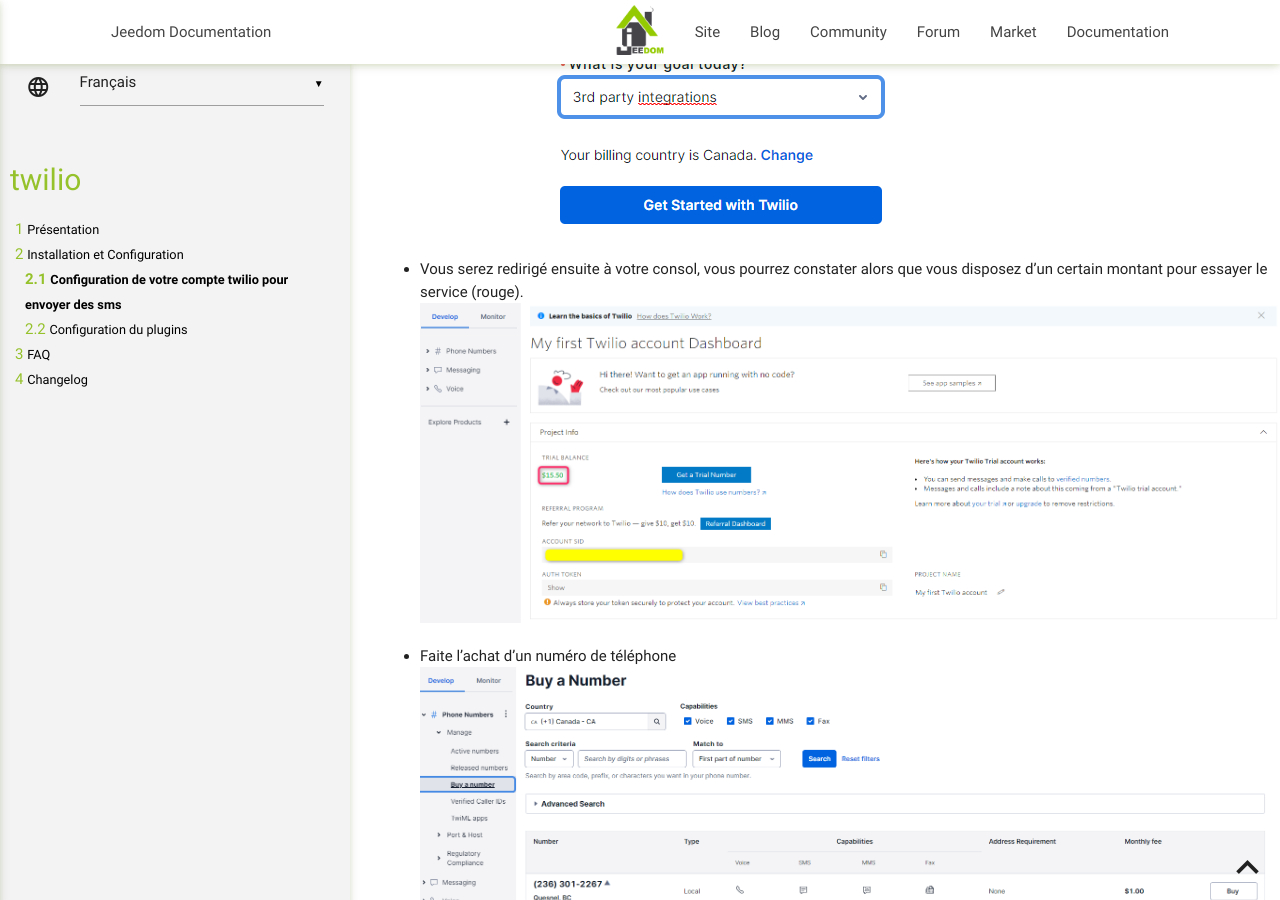
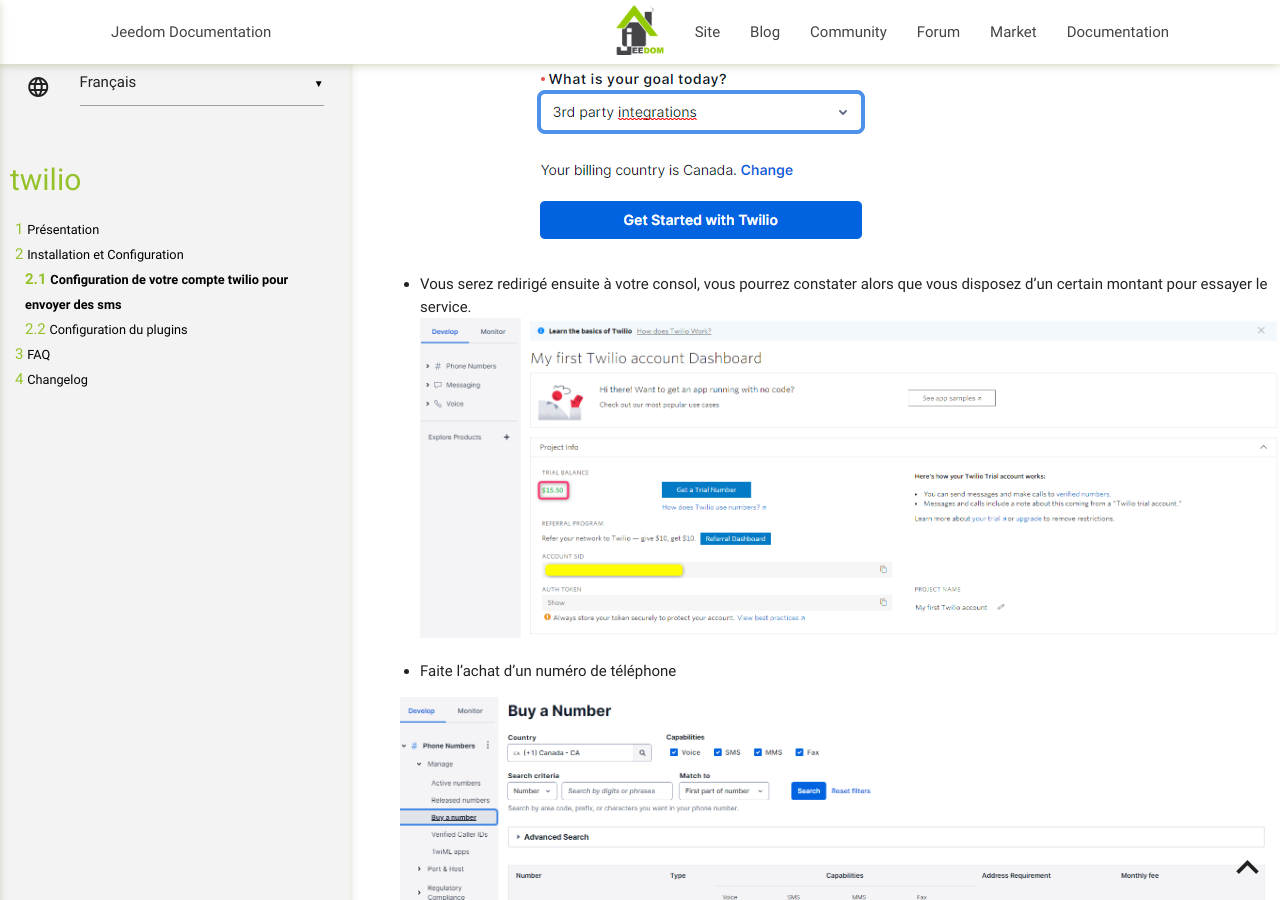
Before and after one commit to fobsoft/jeedom-plugins-documentation, a Jekyll site: the page built from twilio/fr_FR/index.md, in a window 1280 px wide and 900 px high, scrolled down 1174 px. Built offline with Jekyll 4.4.1, drawn with Linux system fonts in a browser that asks for light colours.

Commit message:
Update index.md

```diff
--- a/twilio/fr_FR/index.md
+++ b/twilio/fr_FR/index.md
@@ -24,18 +24,22 @@
 * Inscrivez-vous, si ce n'est pas déjà fait au (https://www.twilio.com/try-twilio).
 
 * Suite à l'inscription, vous devrez répondre à certaine question, voici mes suggetion de réponse.
+
 ![Installation et Configuration tier - 1](../images/Installation et Configuration tier - 1.png)
 
-* Vous serez redirigé ensuite à votre consol, vous pourrez constater alors que vous disposez d'un certain montant pour essayer le service (rouge).
+* Vous serez redirigé ensuite à votre consol, vous pourrez constater alors que vous disposez d'un certain montant pour essayer le service.
 ![Installation et Configuration tier - 2](../images/Installation et Configuration tier - 2.png)
 
 * Faite l'achat d'un numéro de téléphone
+
 ![Installation et Configuration tier - 3](../images/Installation et Configuration tier - 3.png)
 
 * Créez-vous un service de messagerie.
+
 ![Installation et Configuration tier - 4](../images/Installation et Configuration tier - 4.png)
 
 * Une fois fais, dirigez-vous ici pour connaître les informations dont vous aurez besoin pour la configuration du plugins
+
 ![Installation et Configuration tier - 5](../images/Installation et Configuration tier - 5.png)
 
 ## Configuration du plugins
```
